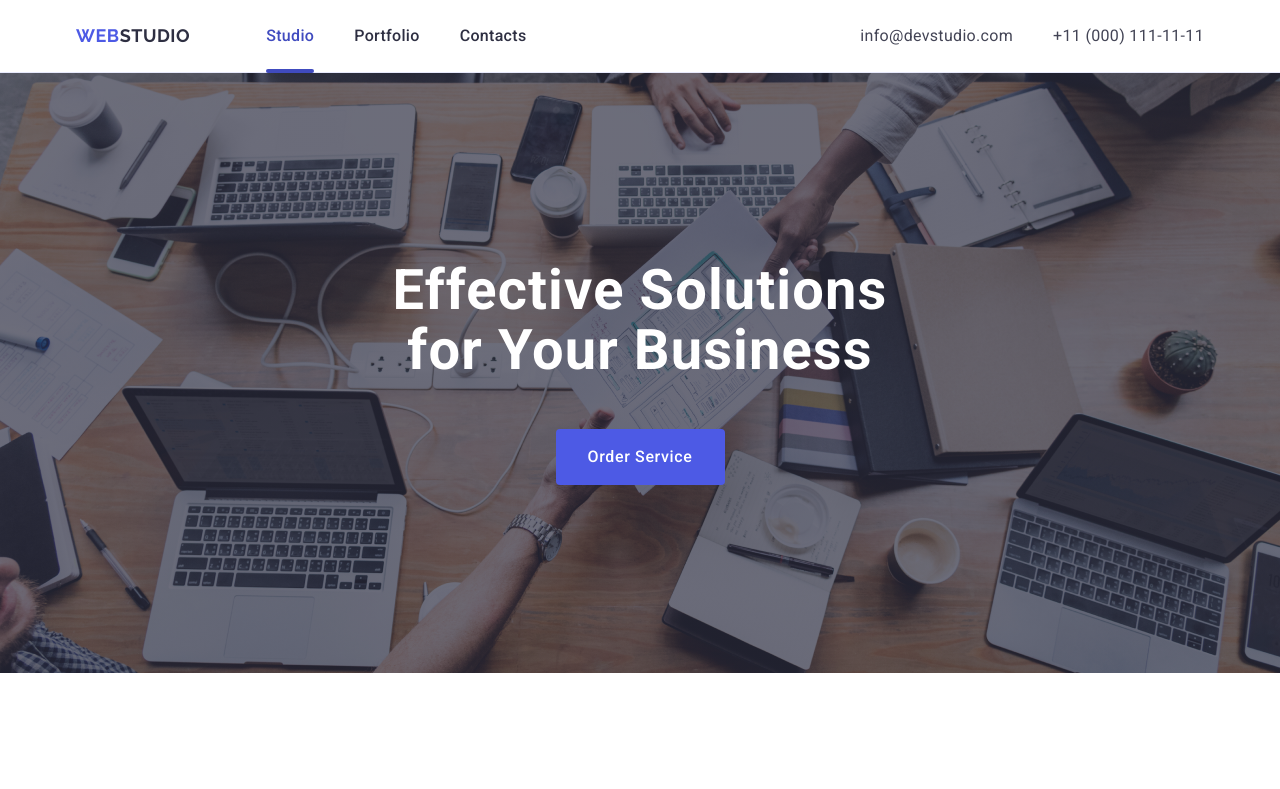
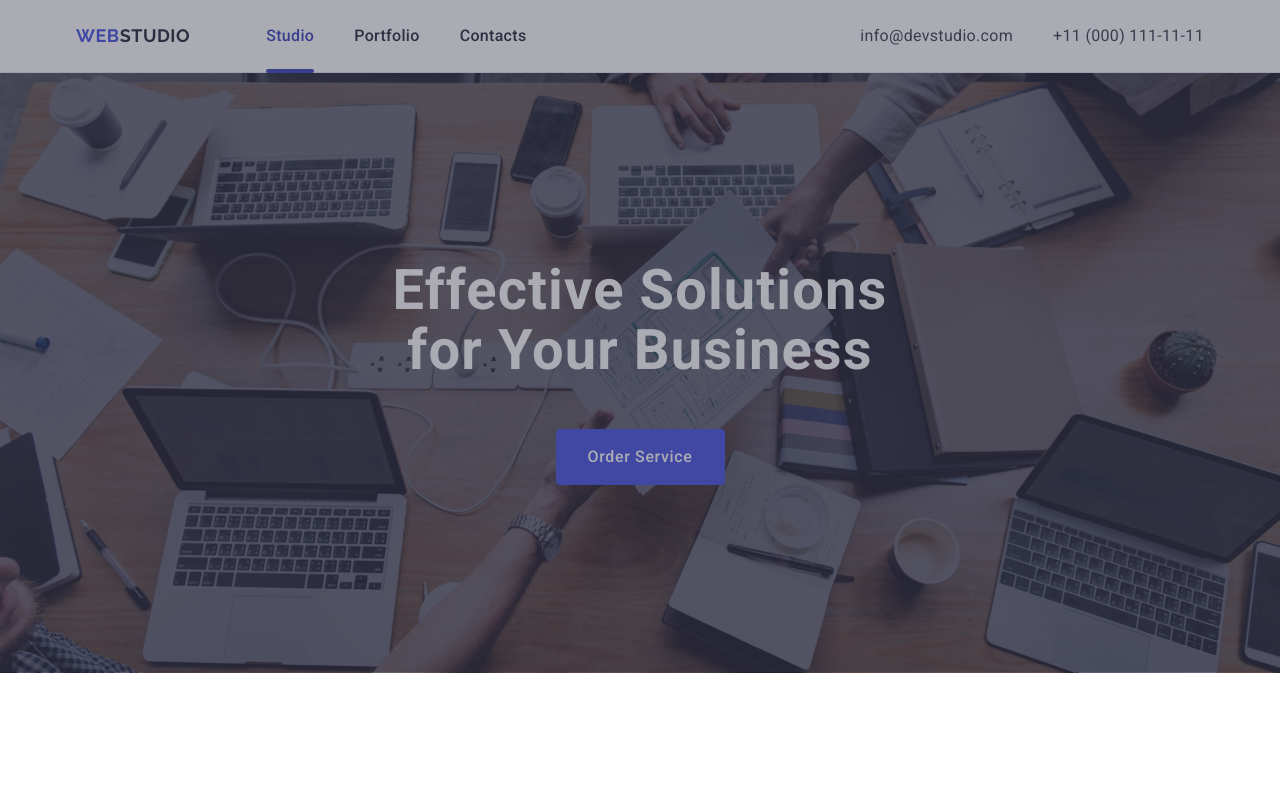
Before and after one commit to larysa-st/goit-markup-hw-05, a plain HTML site: page index.html in a window 1280 px wide. Shown: the top 789 px of the page. Drawn offline with nearby package versions, Linux system fonts and the light colour scheme.

Commit message:
index file and css

```diff
--- a/css/styles.css
+++ b/css/styles.css
@@ -437,6 +437,22 @@ img {
     0 1px 1px 0 rgba(46, 47, 66, 0.16), 0 1px 6px 0 rgba(46, 47, 66, 0.08);
 }
 
+/* modal */
+
+.modal-overlay {
+  background-color: rgba(46, 47, 66, 0.4);
+  position: fixed;
+  top: 0;
+  left: 0;
+  width: 1440px;
+  height: 672px;
+  z-index: 999;
+
+  display: flex;
+  align-items: center;
+  justify-content: center;
+}
+
 /* footer */
 
 .footer-logo .logo-studio {
--- a/index.html
+++ b/index.html
@@ -424,6 +424,12 @@
       </section>
     </main>
 
+    <!--Modal-->
+
+    <div class="modal-overlay">
+      <div class="modal"></div>
+    </div>
+
     <!--Footer-->
     <footer class="page-footer">
       <div class="container footer-container">
```
Also changed, not shown: images/icons.svg.svg.svg (added).
